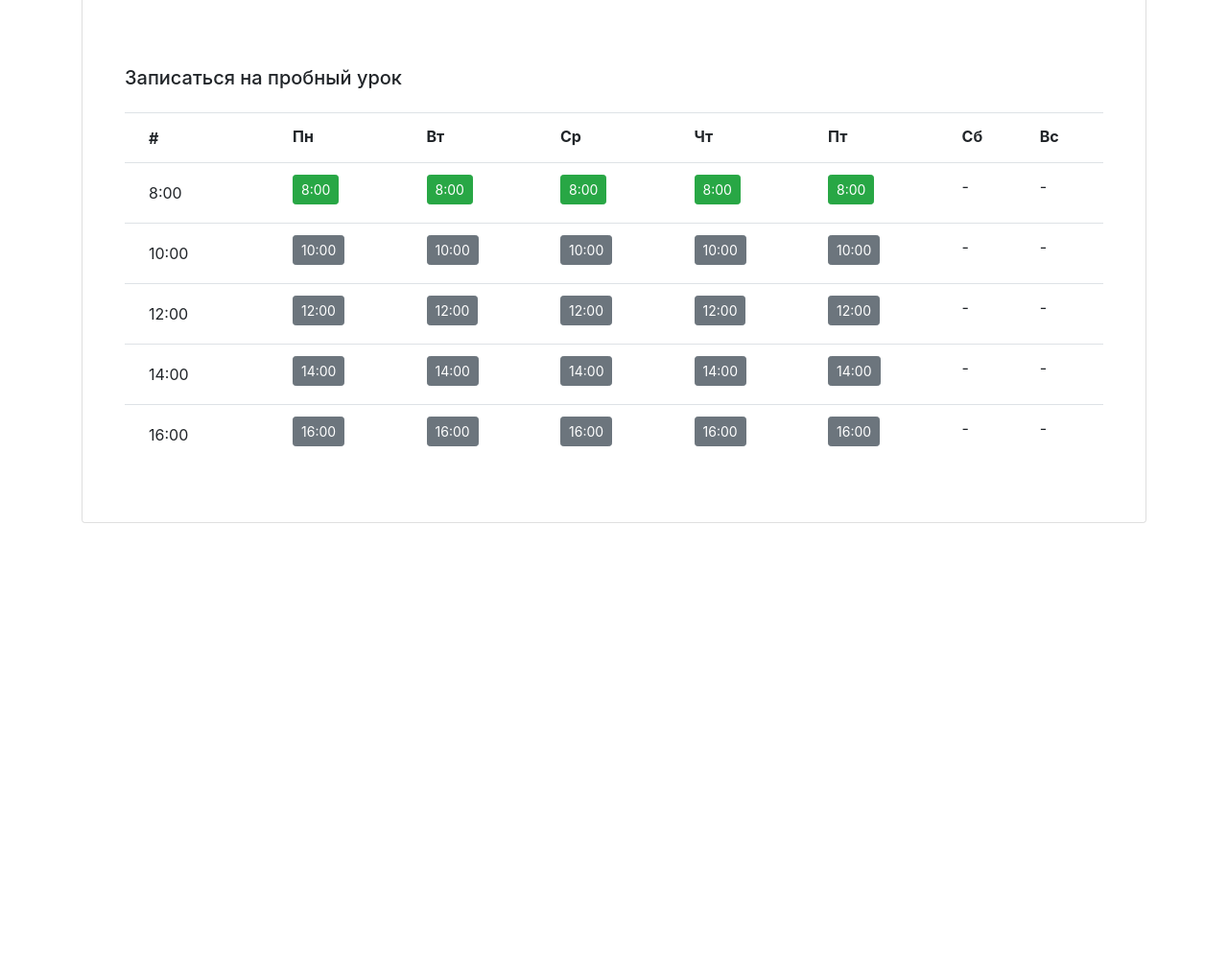
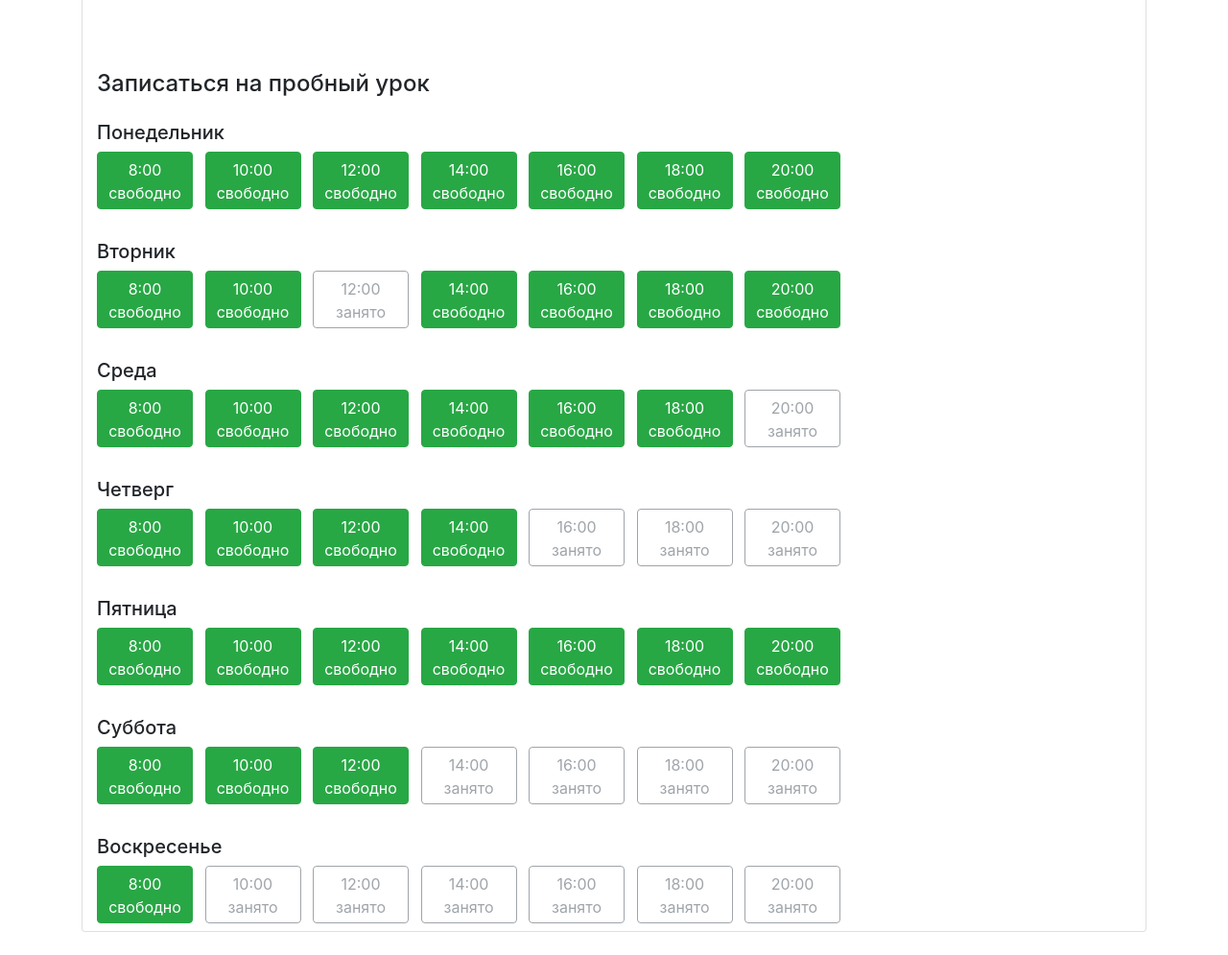
Before and after one commit to StSokol/FL_17_tutors, a Flask app: page /profiles in a window 1280 px wide. Shown: the part 460-1455 px from the top of the page at 96% size. Before the commit the page ends 1005 px from the top, so only its background shows below. Run offline with Flask 2, Linux system fonts and the light colour scheme; some libraries are stand-ins or nearby versions.

Commit message:
Changed design of timetable in tutor's profile

```diff
--- a/app.py
+++ b/app.py
@@ -49,7 +49,12 @@ def tutor_profile(tutor_id):
     if (0 > tutor_id) or (tutor_id > len(tutors)):
         tutor_id = 0
     tutor = tutors[tutor_id]
-    return render_template("profile.html", tutor=tutor, goals=goals)
+    time_table = dict()
+    time_table["days_of_week"] = ['mon','tue','wed','thu','fri','sat','sun']
+    time_table["time_slots"] = ["8:00","10:00","12:00","14:00","16:00","18:00","20:00"]
+    time_table["name_of_days"] = local_tools.get_rus_name_day_of_week('all')
+    time_table["open_days"] = {day:any(list(tutor["free"][day].values())) for day in time_table["days_of_week"] }
+    return render_template("profile.html", tutor=tutor, goals=goals, time_table=time_table)
 
 @app.route("/request")
 def form_request_all():
@@ -112,4 +117,4 @@ def form_tutor_booking_done():
 
 if __name__ == "__main__":
     # app.run(host="127.0.0.1", port=5000, debug=True)
-    app.run(debug=False)
+    app.run(debug=True)
--- a/data.py
+++ b/data.py
@@ -12,17 +12,17 @@ teachers = [
         "goals": ["travel", "relocate", "study"],
         "free": {
 
-            "mon": {"8:00": True, "10:00": False, "12:00": False, "14:00": False, "16:00": False, "18:00": False,
+            "mon": {"8:00": True, "10:00": True, "12:00": True, "14:00": True, "16:00": True, "18:00": True,
+                    "20:00": True, "22:00": True},
+            "tue": {"8:00": True, "10:00": True, "12:00": False, "14:00": True, "16:00": True, "18:00": True,
+                    "20:00": True, "22:00": True},
+            "wed": {"8:00": True, "10:00": True, "12:00": True, "14:00": True, "16:00": True, "18:00": True,
                     "20:00": False, "22:00": False},
-            "tue": {"8:00": True, "10:00": False, "12:00": False, "14:00": False, "16:00": False, "18:00": False,
+            "thu": {"8:00": True, "10:00": True, "12:00": True, "14:00": True, "16:00": False, "18:00": False,
                     "20:00": False, "22:00": False},
-            "wed": {"8:00": True, "10:00": False, "12:00": False, "14:00": False, "16:00": False, "18:00": False,
-                    "20:00": False, "22:00": False},
-            "thu": {"8:00": True, "10:00": False, "12:00": False, "14:00": False, "16:00": False, "18:00": False,
-                    "20:00": False, "22:00": False},
-            "fri": {"8:00": True, "10:00": False, "12:00": False, "14:00": False, "16:00": False, "18:00": False,
-                    "20:00": False, "22:00": False},
-            "sat": {"8:00": True, "10:00": False, "12:00": False, "14:00": False, "16:00": False, "18:00": False,
+            "fri": {"8:00": True, "10:00": True, "12:00": True, "14:00": True, "16:00": True, "18:00": True,
+                    "20:00": True, "22:00": True},
+            "sat": {"8:00": True, "10:00": True, "12:00": True, "14:00": False, "16:00": False, "18:00": False,
                     "20:00": False, "22:00": False},
             "sun": {"8:00": True, "10:00": False, "12:00": False, "14:00": False, "16:00": False, "18:00": False,
                     "20:00": False, "22:00": False},
--- a/local_tools.py
+++ b/local_tools.py
@@ -31,7 +31,9 @@ def get_goals():
 def get_rus_name_day_of_week(day_of_week):
     set_day = {"mon":"Понедельник","tue":"Вторник","wed":"Среда","thu":"Четверг",\
                 "fri":"Пятница","sat":"Суббота","sun":"Воскресенье"}
-    if day_of_week in set_day:
+    if day_of_week == 'all':
+        return set_day
+    elif day_of_week in set_day:
         return set_day[day_of_week]
     return ""
 
--- a/templates/profile.html
+++ b/templates/profile.html
@@ -9,45 +9,46 @@
           <div class="col-7">
             <h1 class="h2">{{ tutor.name }}</h1>
             <p>{% for bage in tutor.goals %}<span class="badge badge-secondary mr-2">{{ goals[bage].sign }} {{ goals[bage].rus_name }} </span>
-                {% endfor %}Рейтинг: {{ tutor.rating }} Ставка: {{ tutor.price }} / час</p>
+                {% endfor %}</p>
+              <p>Рейтинг: {{ tutor.rating }} Ставка: {{ tutor.price }} / час</p>
             <p>{{ tutor.about }}</p>
             <br> <br>
 
           </div>
         </div>
       </div>
-      <div class="card-body m-2 m-md-4">
-        <h2 class="h5 mb-4">Записаться на пробный урок</h2>
-        <table class="table">
-          <tr>
-            <th><span class="btn font-weight-bold py-0">#</span></th>
-            <th>Пн</th>
-            <th>Вт</th>
-            <th>Ср</th>
-            <th>Чт</th>
-            <th>Пт</th>
-            <th>Сб</th>
-            <th>Вс</th>
-          </tr>
-          {% set time_slots = ["8:00","10:00","12:00","14:00","16:00"] %}
-          {% for time_slot in time_slots %}
-          <tr>
-            <td><span class="btn">{{ time_slot }}</span></td>
-            {% for day in ["mon","tue","wed","thu","fri"] %}
-            {% if tutor.free[day][time_slot] %}
-            {% set available = " btn-success" %}
+      <style>
+/* CSS очень уж хотелось выровнять эти кнопки, а ответа как сделать bootstrap'ом я так и не нашел*/
+.btn-correct {
+    width: 100px;
+    height: 60px;
+    text-align: center;
+    padding-left: 0;
+    padding-right: 0;
+    font-size: 16px;
+    white-space: normal;
+}
+</style>
+      <section class="available container ml-10">
+        <h4 class="mb-4 mt-5">Записаться на пробный урок</h4>
+        {% for day in time_table.days_of_week %}
+            <h5 class="mt-4">{{ (time_table.name_of_days)[day] }}</h5>
+            {% if time_table.open_days[day] %}
+               {% for time_slot in time_table.time_slots %}
+                    {% if tutor.free[day][time_slot] %}
+                        {% set available = " btn-success" %}
+              <a href="{{ url_for('form_tutor_booking', tutor_id=tutor.id, day_of_week=day, time_slot=time_slot) }}"
+                 class="btn btn-success btn-correct mr-2 mb-2">{{ time_slot }}<br> свободно</a>
+                    {% else %}
+              <a href="{{ url_for('form_tutor_booking', tutor_id=tutor.id, day_of_week=day, time_slot=time_slot) }}"
+                 class="btn btn-outline-secondary btn-correct mr-2 mb-2 disabled" >{{ time_slot }}<br> занято</a>
+                    {% endif %}
+                 {% endfor %}
             {% else %}
-            {% set available = " btn-secondary" %}
+                 <button class="btn btn-outline-secondary disabled mr-2 mb-2">Запись на этот день недоступна</button>
             {% endif %}
-            <!-- <td><a href="/booking/{{ tutor.id }}/{{ day }}/{{ time_slot }}" class="btn btn-sm{{ available }}">{{ time_slot }}</a></td> -->
-            <td><a href="{{ url_for('form_tutor_booking', tutor_id=tutor.id, day_of_week=day, time_slot=time_slot) }}" class="btn btn-sm{{ available }}">{{ time_slot }}</a></td>
-            {% endfor %}
-            <td>-</td>
-            <td>-</td>
-          </tr>
           {% endfor %}
-          </table>
-      </div>
+       </section>
     </div>
   </main>
 {% endblock %}
```
Also changed, not shown: database/teachers.json (deleted, +0 -1 lines).
